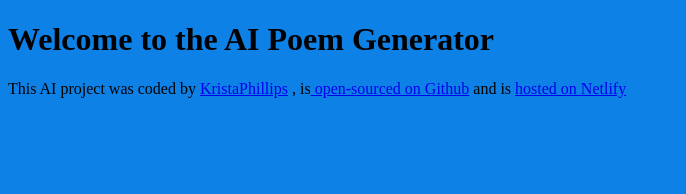
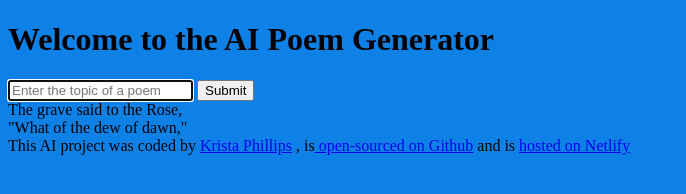
Before and after one commit to KristaaP/poem-generator, a plain HTML site: page index.html in a window 1280 px wide. Shown: the whole page, without its empty margins (0-686 px from the left). Drawn offline with Linux system fonts and the light colour scheme.

Commit message:
added basic HTML

```diff
--- a/index.html
+++ b/index.html
@@ -7,10 +7,27 @@
     <title>AI Poem Generator</title>
   </head>
   <body>
-    <h1>Welcome to the AI Poem Generator</h1>
+    <header><h1>Welcome to the AI Poem Generator</h1></header>
+    <main>
+      <form>
+        <input
+          type="text"
+          placeholder="Enter the topic of a poem"
+          autofocus
+          required
+          autocomplete="off"
+        />
+        <input type="submit" />
+      </form>
+      <div>
+        The grave said to the Rose,
+        <br />
+        "What of the dew of dawn,"
+      </div>
+    </main>
     <footer>
       This AI project was coded by
-      <a href="https://github.com/KristaaP" target="_blank"> KristaPhillips</a>
+      <a href="https://github.com/KristaaP" target="_blank"> Krista Phillips</a>
       , is<a href="https://github.com/KristaaP/poem-generator" target="_blank">
         open-sourced on Github</a
       >
```
